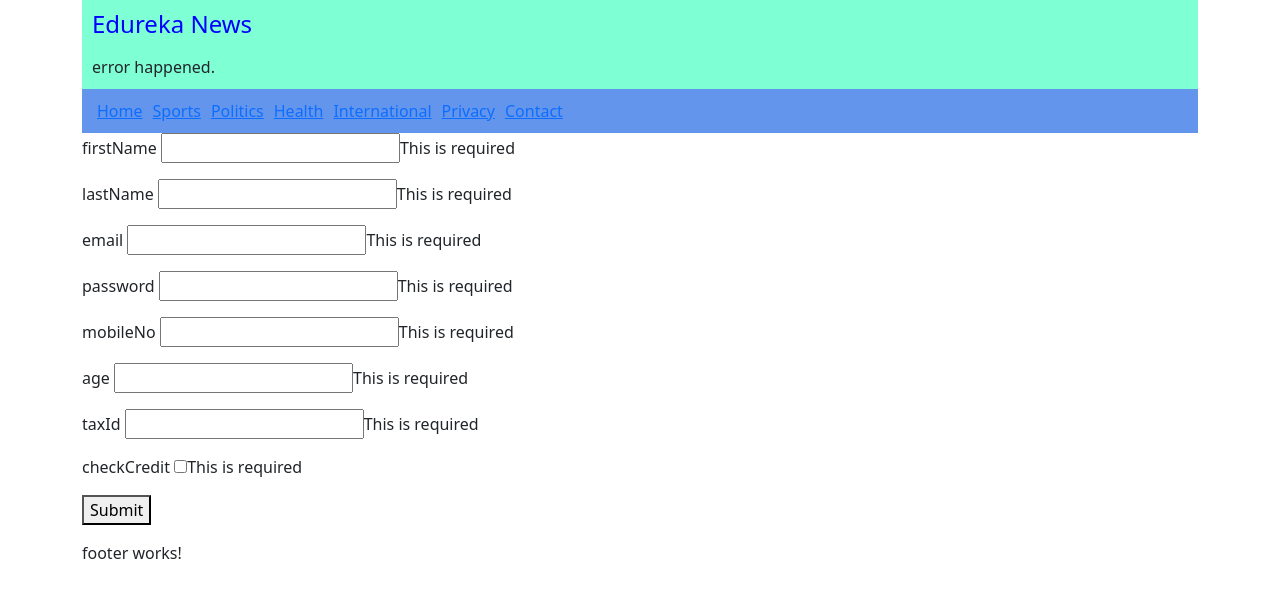
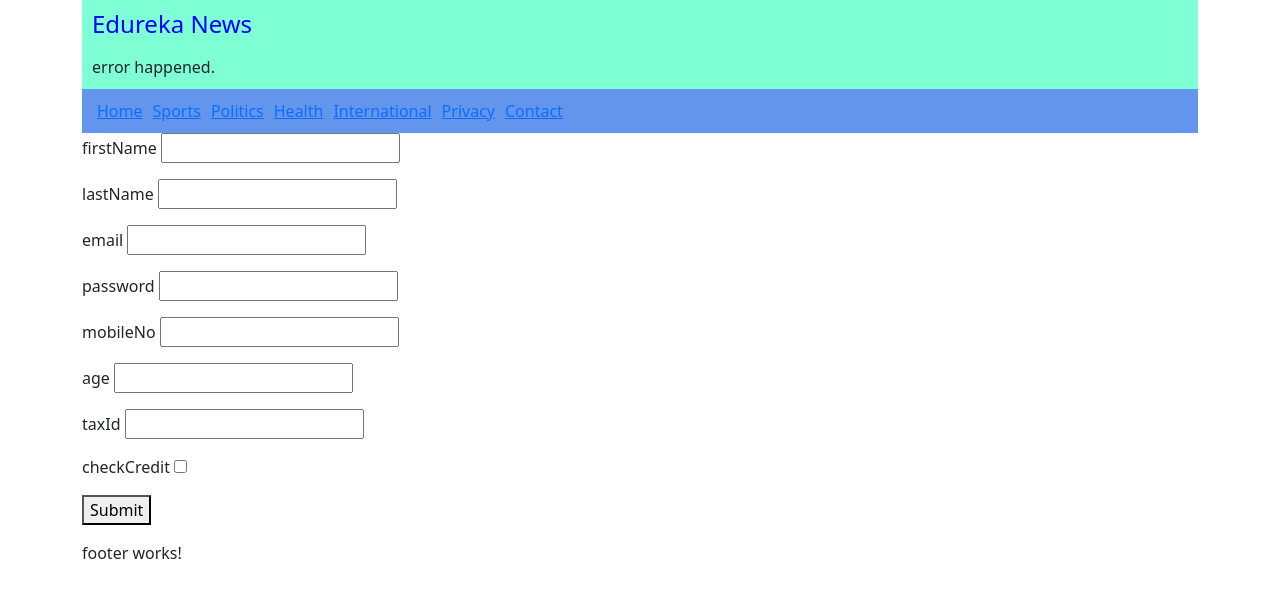
Before and after one commit to frontenddevtrainer/angular-june25, an Angular app: page /apply-loan in a window 1280 px wide. Shown: the top 598 px of the page. Built offline with nearby package versions, Linux system fonts and the light colour scheme.

Commit message:
Touched status for error display.

```diff
--- a/src/app/components/apply-loan/apply-loan.component.html
+++ b/src/app/components/apply-loan/apply-loan.component.html
@@ -4,7 +4,7 @@
             <label>
                 firstName
                 <input type="text" required [(ngModel)]="form.firstName" name="firstName" #firstName="ngModel" />
-                <span class="error" *ngIf="firstName.errors">
+                <span class="error" *ngIf="firstName.errors && firstName.touched">
                     <span *ngIf="firstName.errors['required']">This is required</span>
                 </span>
             </label>
@@ -14,7 +14,7 @@
             <label>
                 lastName
                 <input type="text" required [(ngModel)]="form.lastName" name="lastName" #lastName="ngModel" />
-                <span class="error" *ngIf="lastName.errors">
+                <span class="error" *ngIf="lastName.errors && lastName.touched">
                     <span *ngIf="lastName.errors['required']">This is required</span>
                 </span>
             </label>
@@ -24,7 +24,7 @@
             <label>
                 email
                 <input type="email" required email [(ngModel)]="form.email" name="email" #email="ngModel" />
-                <span class="error" *ngIf="email.errors">
+                <span class="error" *ngIf="email.errors && email.touched">
                     <span *ngIf="email.errors['required']">This is required</span>
                 </span>
             </label>
@@ -35,7 +35,7 @@
                 password
                 <input type="password" required minlength="8" [(ngModel)]="form.password" name="password"
                     #password="ngModel" />
-                <span class="error" *ngIf="password.errors">
+                <span class="error" *ngIf="password.errors && password.touched">
                     <span *ngIf="password.errors['required']">This is required</span>
                 </span>
             </label>
@@ -46,7 +46,7 @@
                 mobileNo
                 <input type="text" required maxlength="10" minlength="10" [(ngModel)]="form.mobileNo" name="mobileNo"
                     #mobileNo="ngModel" />
-                <span class="error" *ngIf="mobileNo.errors">
+                <span class="error" *ngIf="mobileNo.errors && mobileNo.touched">
                     <span *ngIf="mobileNo.errors['required']">This is required</span>
                 </span>
             </label>
@@ -56,7 +56,7 @@
             <label>
                 age
                 <input type="text" required min="18" [(ngModel)]="form.age" name="age" #age="ngModel" />
-                <span class="error" *ngIf="age.errors">
+                <span class="error" *ngIf="age.errors && age.touched">
                     <span *ngIf="age.errors['required']">This is required</span>
                 </span>
             </label>
@@ -66,7 +66,7 @@
             <label>
                 taxId
                 <input type="text" required [(ngModel)]="form.taxId" name="taxId" #taxId="ngModel" />
-                <span class="error" *ngIf="taxId.errors">
+                <span class="error" *ngIf="taxId.errors && taxId.touched">
                     <span *ngIf="taxId.errors['required']">This is required</span>
                 </span>
             </label>
@@ -77,7 +77,7 @@
                 checkCredit
                 <input type="checkbox" required [(ngModel)]="form.checkCredit" name="checkCredit"
                     #checkCredit="ngModel" />
-                <span class="error" *ngIf="checkCredit.errors">
+                <span class="error" *ngIf="checkCredit.errors && checkCredit.touched">
                     <span *ngIf="checkCredit.errors['required']">This is required</span>
                 </span>
             </label>
```
